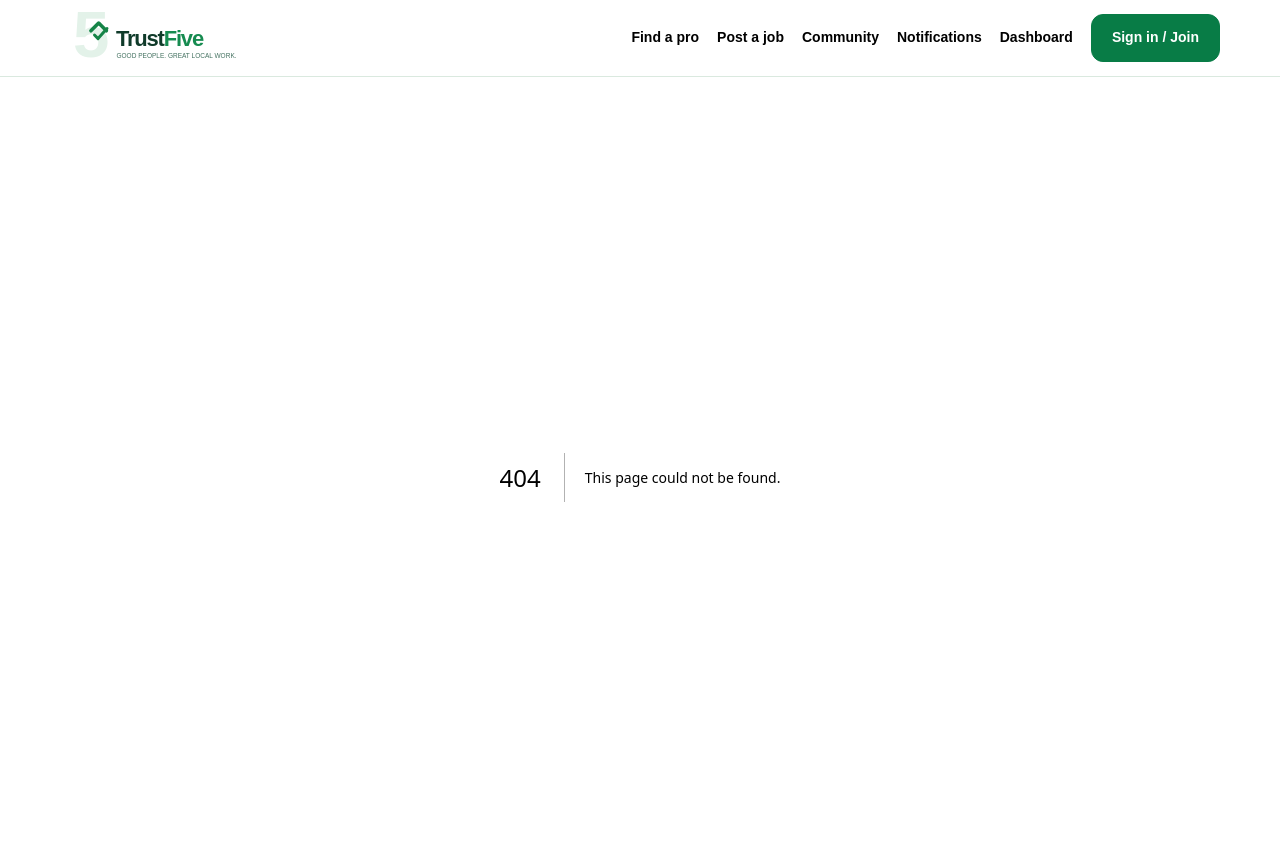
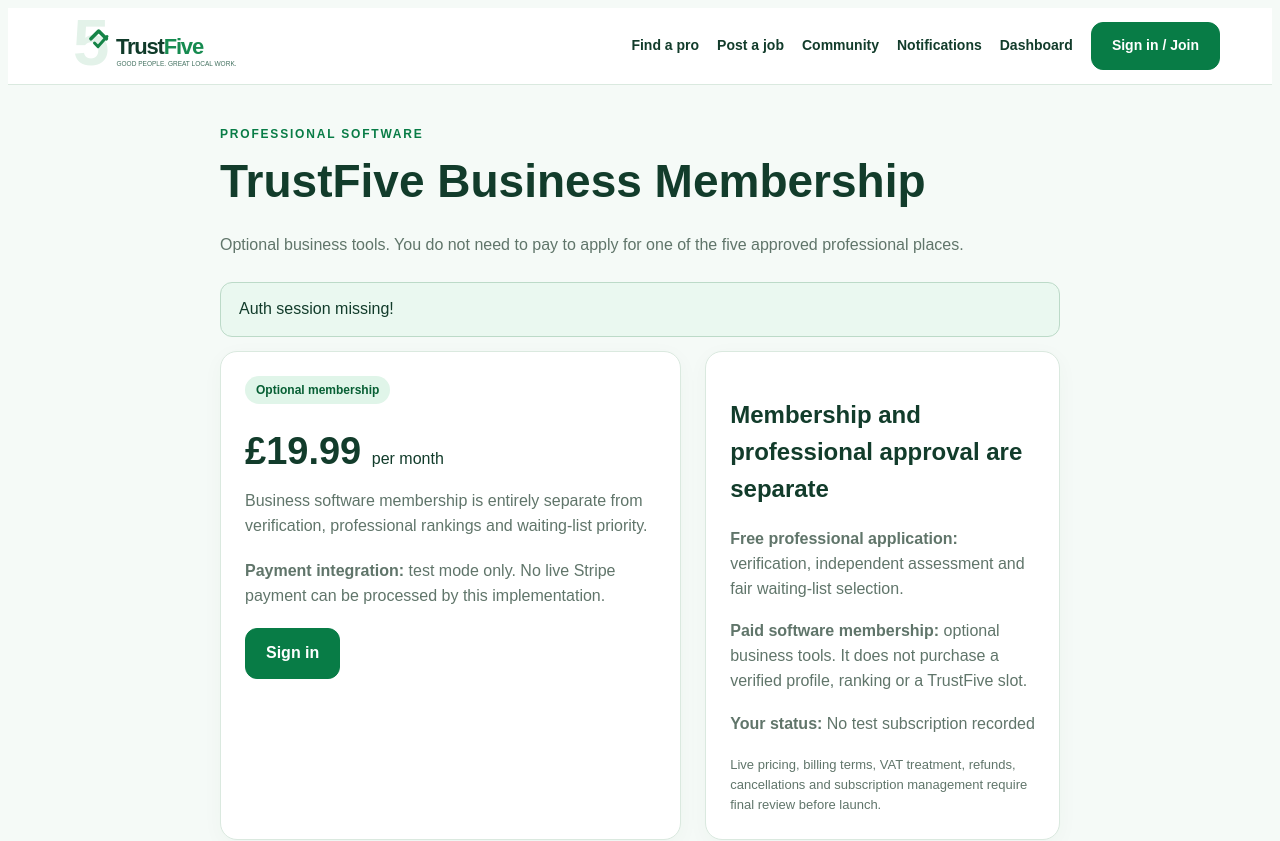
Before and after one commit to AIhomesecurity/trustfive, a Next.js app: page /billing in a window 1280 px wide. Before the commit this address had no page. Shown: the top 841 px of the page. Built offline with nearby package versions, Linux system fonts and the light colour scheme; no server answers.

Commit message:
Add optional £19.99 business membership dashboard with Stripe test checkout

```diff
--- /dev/null
+++ b/app/billing/page.tsx
@@ -0,0 +1,65 @@
+'use client';
+import {useEffect,useState} from 'react';
+import Link from 'next/link';
+import {supabaseBrowser} from '../../lib/supabase';
+type Membership={subscription_status:string;updated_at:string};
+export default function Billing(){
+ const [signedIn,setSignedIn]=useState(false),[professional,setProfessional]=useState(false);
+ const [membership,setMembership]=useState<Membership|null>(null);
+ const [busy,setBusy]=useState(false),[notice,setNotice]=useState('Loading your membership details…');
+ useEffect(()=>{(async()=>{try{
+  const s=supabaseBrowser();
+  const {data:{user},error}=await s.auth.getUser();
+  if(error)throw error;
+  if(!user){setNotice('Sign in to manage optional professional membership.');return;}
+  setSignedIn(true);
+  const [p,m]=await Promise.all([
+   s.from('profiles').select('requested_role').eq('id',user.id).single(),
+   s.from('business_memberships').select('subscription_status,updated_at').eq('user_id',user.id).maybeSingle()
+  ]);
+  if(p.error)throw p.error;if(m.error)throw m.error;
+  setProfessional(p.data.requested_role==='professional');
+  setMembership(m.data||null);
+  setNotice('');
+ }catch(e){setNotice(e instanceof Error?e.message:'Unable to load membership. Check database migrations.');}})()},[]);
+ async function checkout(){
+  if(busy)return;setBusy(true);setNotice('');
+  try{
+   const response=await fetch('/api/billing/checkout',{method:'POST',credentials:'same-origin'});
+   const payload=await response.json() as {url?:string;error?:string};
+   if(!response.ok||!payload.url)throw Error(payload.error||'Checkout unavailable');
+   const destination=new URL(payload.url);
+   if(destination.protocol!=='https:'||!destination.hostname.endsWith('.stripe.com'))
+    throw Error('Unrecognised checkout destination');
+   location.assign(payload.url);
+  }catch(e){setNotice(e instanceof Error?e.message:'Checkout is unavailable in this environment');}
+  finally{setBusy(false);}
+ }
+ const active=['active','trialing'].includes(membership?.subscription_status||'');
+ return <main className="container" style={{maxWidth:840}}>
+  <div className="page-heading"><span className="eyebrow">Professional software</span><h1>TrustFive Business Membership</h1>
+   <p className="subtle">Optional business tools. You do not need to pay to apply for one of the five approved professional places.</p></div>
+  {notice&&<p className="notice" role="status">{notice}</p>}
+  <div className="two-col">
+   <section className="card">
+    <span className="pill">Optional membership</span>
+    <h2 style={{fontSize:38,margin:'18px 0 8px'}}>£19.99 <span style={{fontSize:16,fontWeight:400}}>per month</span></h2>
+    <p>Business software membership is entirely separate from verification, professional rankings and waiting-list priority.</p>
+    <p style={{marginTop:20}}><strong>Payment integration:</strong> test mode only. No live Stripe payment can be processed by this implementation.</p>
+    {!signedIn?<p style={{marginTop:20}}><Link href="/account" className="btn">Sign in</Link></p>:
+     !professional?<p style={{marginTop:20}}><Link href="/professional/apply" className="btn secondary">Apply as a professional</Link></p>:
+     active?<div className="notice">Membership status: <strong>{membership?.subscription_status}</strong>. Billing portal and cancellations are not yet available in-app.</div>:
+     <div style={{marginTop:20}}>
+      <button className="btn" disabled={busy} onClick={checkout}>{busy?'Checking configuration…':'Open Stripe test checkout'}</button>
+      <p className="muted-note">Checkout remains unavailable until the project's Stripe test keys, GBP price and webhook endpoint are configured.</p>
+     </div>}
+   </section>
+   <section className="card"><h2>Membership and professional approval are separate</h2>
+    <p><strong>Free professional application:</strong> verification, independent assessment and fair waiting-list selection.</p>
+    <p style={{marginTop:18}}><strong>Paid software membership:</strong> optional business tools. It does not purchase a verified profile, ranking or a TrustFive slot.</p>
+    <p style={{marginTop:18}}><strong>Your status:</strong> {membership?.subscription_status||'No test subscription recorded'}</p>
+    <p style={{marginTop:18}} className="muted-note">Live pricing, billing terms, VAT treatment, refunds, cancellations and subscription management require final review before launch.</p>
+   </section>
+  </div>
+ </main>;
+}
```
